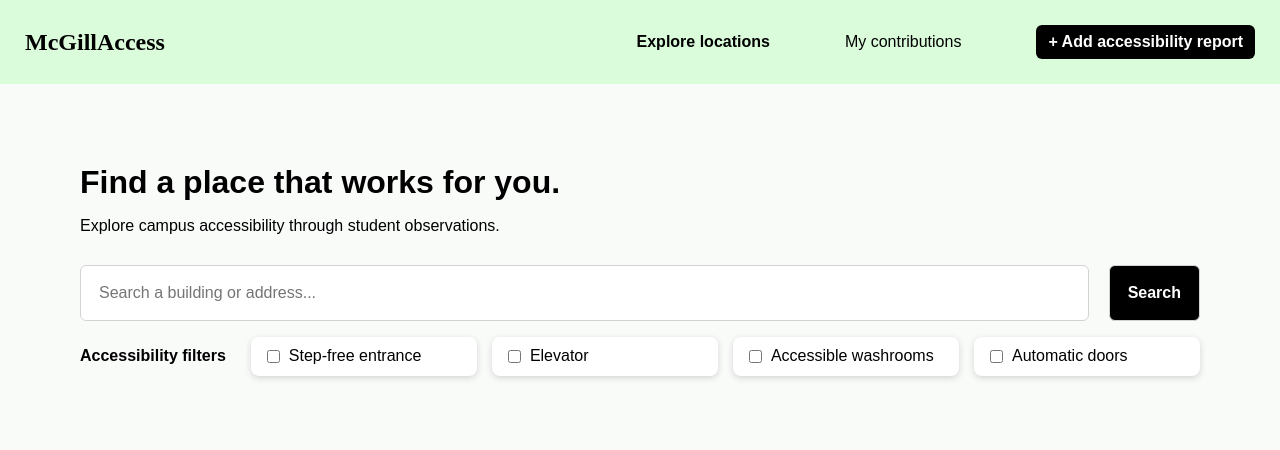
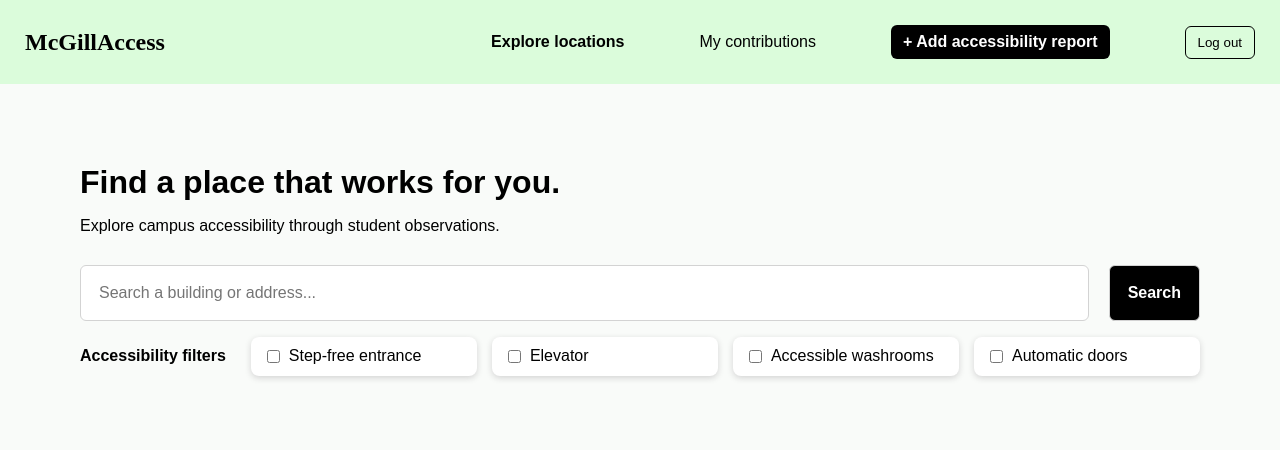
Before and after one commit to rtsej/COMP307_Project, a plain HTML site: page public/search.html in a window 1280 px wide. Shown: the top 450 px of the page. Drawn offline with nearby package versions, Linux system fonts and the light colour scheme; no server answers.

Commit message:
update search page navigation and logout

```diff
--- a/public/search.html
+++ b/public/search.html
@@ -221,6 +221,16 @@
             font-weight: bold;
         }
 
+        .logout {
+            background-color: transparent;
+            border: 1px solid black;
+            padding: 8px 12px;
+            border-radius: 6px;
+            cursor: pointer;
+            font-family: sans-serif;
+            white-space: nowrap;
+        }
+
         @media screen and (max-width: 750px) {
 
             nav {
@@ -342,9 +352,10 @@
     <nav>
         <h1>McGillAccess</h1>
         <div class="nav">
-            <a href="location.html"><b>Explore locations</b></a>
+            <a href="search.html"><b>Explore locations</b></a>
             <a href="contributions.html">My contributions</a>
             <a href="submit.html" class="add"><b>+ Add accessibility report</b></a>
+            <button id="logout" class="logout">Log out</button>
         </div>
     </nav>
 
@@ -394,5 +405,6 @@ L.tileLayer('https://basemaps.cartocdn.com/rastertiles/voyager/{z}/{x}/{y}.png?k
 </script>
 
 <script src="js/search.js"></script>
+<script src="js/auth.js"></script>
 
 </html>
```
